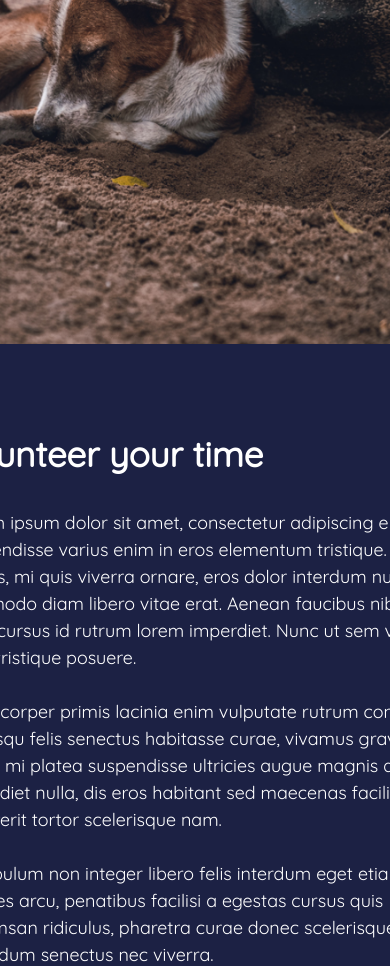
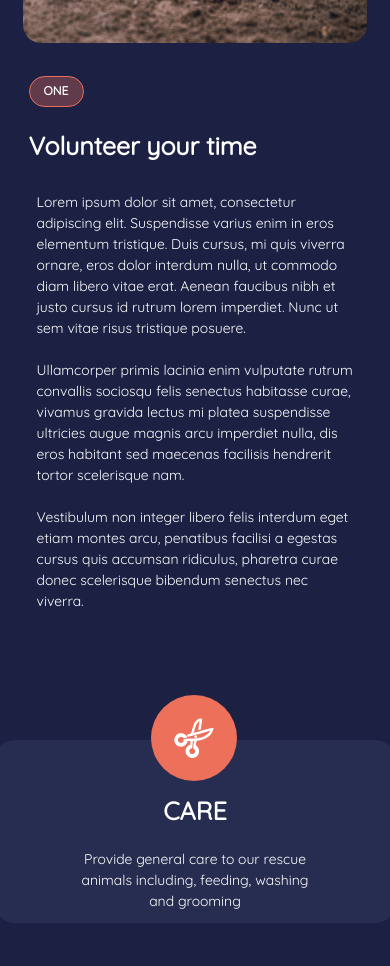
Before and after one commit to AGBestol/Priutdog, a Vue app: page /help in a window 390 px wide. Shown: the part 1020-1986 px from the top of the page. Built offline with nearby package versions, Linux system fonts and the light colour scheme; the HTML template or start-up script is replaced by a standard one.

Commit message:
Update help.scss

```diff
--- a/src/style/help.scss
+++ b/src/style/help.scss
@@ -341,5 +341,49 @@
     }
 }
 @media screen and (max-width: 800px) {
+    .content-1{
+        display: flex;
+        flex-direction: column;
+        justify-content: center;
+        align-items: center;
+        margin-top: 50px;
+        margin-bottom: 50px;
+        &__info{
+            margin-left: 0px;
+            margin-top: 33px;
+            width: 333px;
+            &_title{
+                font-size: 25px;
+            }
+            &_text{
+                font-size: 14px;
+            }
+        }
+        & >img{
+            max-width: 88%;
+        }
+    }
+    .content-2{
+        margin-top: 50px;
+        display: flex;
+        flex-direction: column-reverse;
+        justify-content: center;
+        align-items: center;
+        margin-bottom: 50px;
+        &__info{
+            margin-right: 0px;
+            margin-top: 33px;
+            width: 333px;
+            &_title{
+                font-size: 25px;
+            }
+            &_text{
+                font-size: 14px;
+            }
+        }
+        & >img{
+            max-width: 88%;
+        }
 
+    }
 }
```
